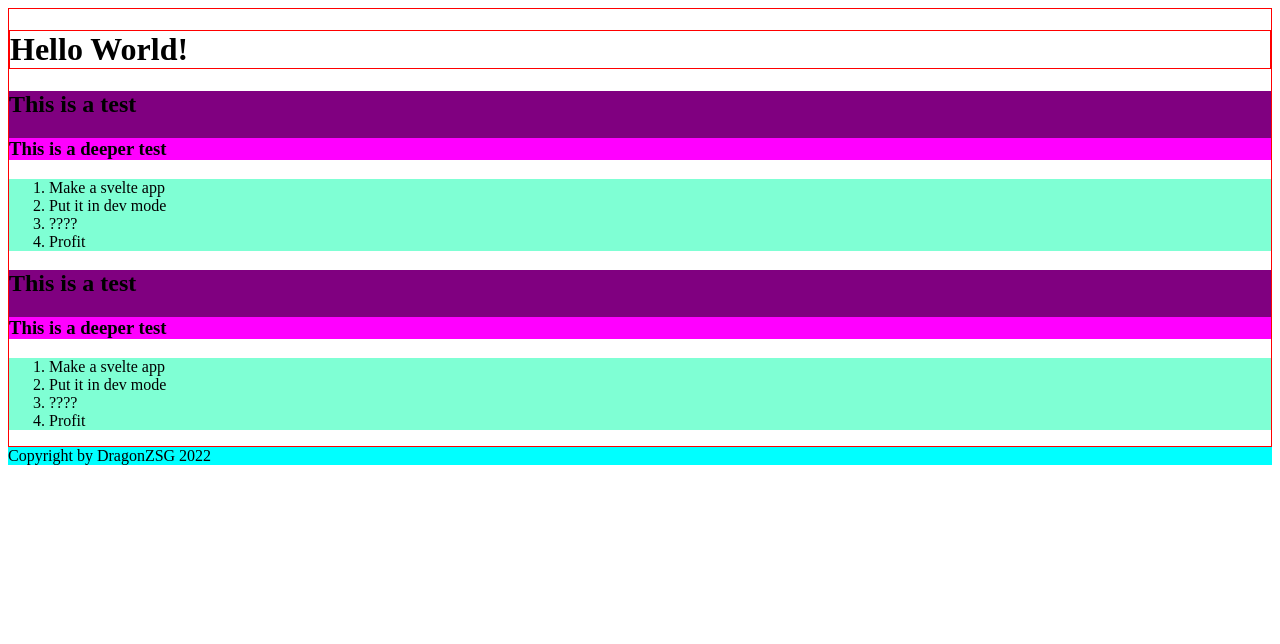
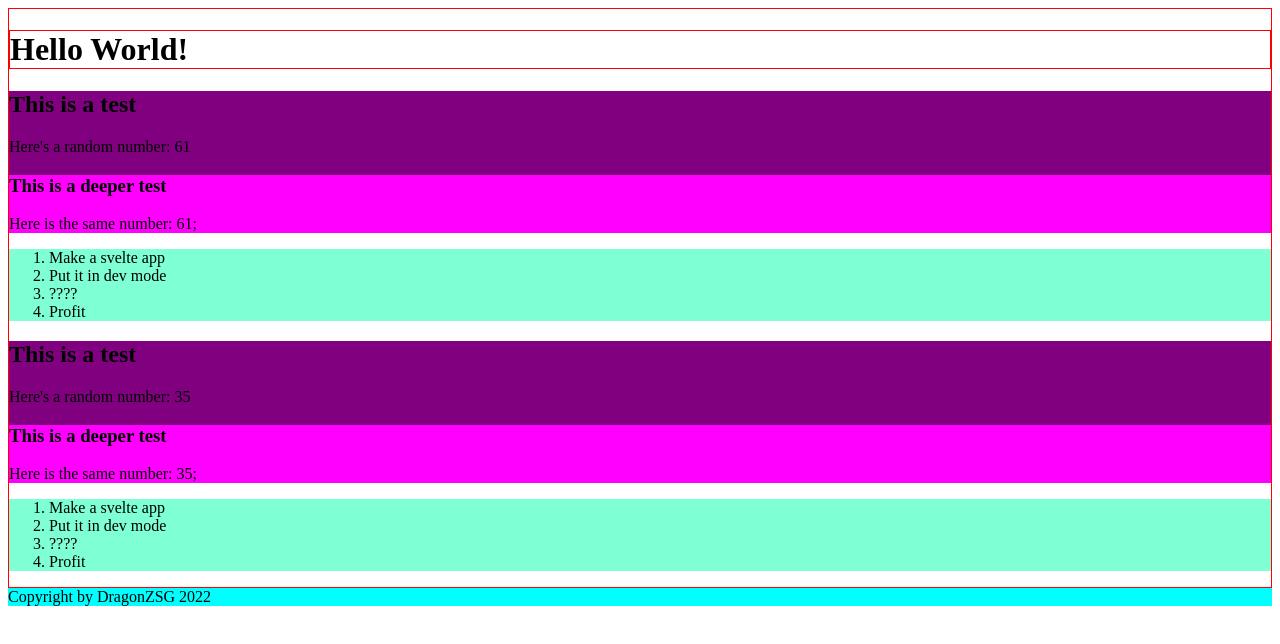
Before and after one commit to adepeju4/svelte-demo, a Svelte app: page / in a window 1280 px wide. Shown: the top 644 px of the page. Built offline with nearby package versions, Linux system fonts and the light colour scheme.

Commit message:
different state and props for duplicate components

```diff
--- a/src/components/DeepTest.svelte
+++ b/src/components/DeepTest.svelte
@@ -1,5 +1,5 @@
 <script>
-
+  export let num;
 </script>
 
 
@@ -7,6 +7,9 @@
   <h3>
     This is a deeper test
   </h3>
+  <p>
+    Here is the same number: {num};
+  </p>
 
 </div>
 
--- a/src/components/Test.svelte
+++ b/src/components/Test.svelte
@@ -1,5 +1,10 @@
 <script>
+  import { onMount } from 'svelte';
   import DeepTest from './DeepTest.svelte';
+  let num;
+  onMount(() => {
+    num = Math.trunc(Math.random() * (100) + 1);
+  });
 </script>
 
 
@@ -7,8 +12,8 @@
   <h2>
     This is a test
   </h2>
-  <DeepTest />
-
+  <p>Here's a random number: {num}</p>
+  <DeepTest num={num}/>
 </div>
 
 
```
